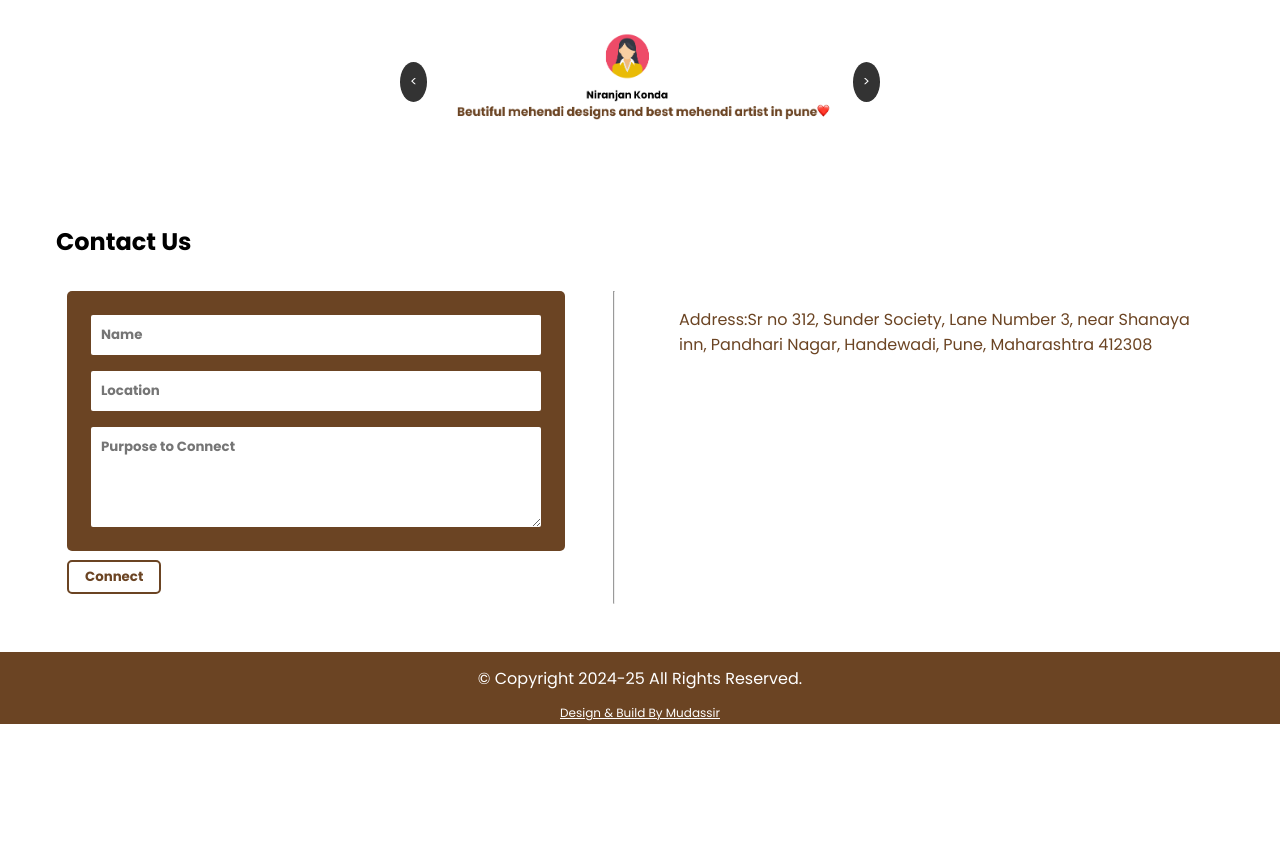
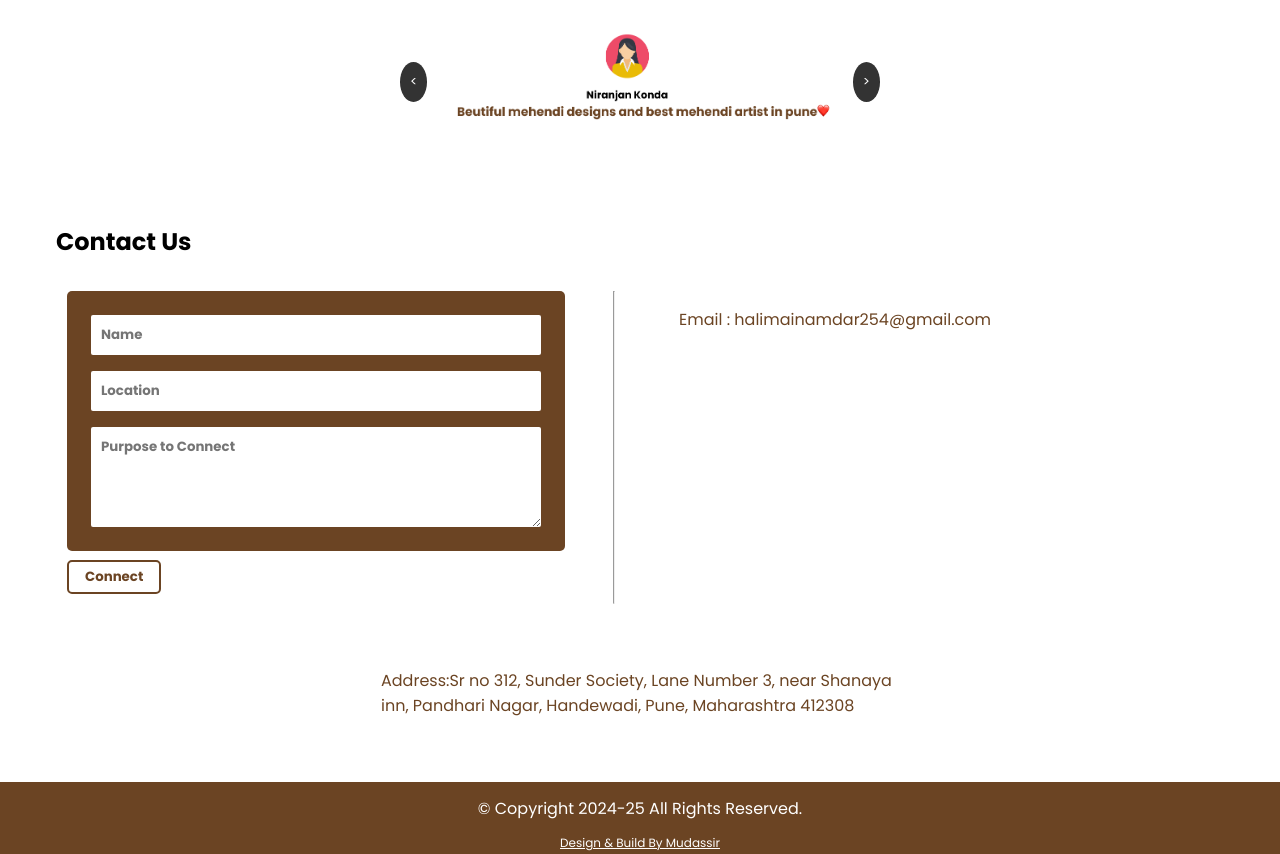
Before and after one commit to 3eingms/mehendi_website, a plain HTML site: page index.html in a window 1280 px wide. Shown: the part 2579-3433 px from the top of the page. Before the commit the page ends 3303 px from the top, so only its background shows below. Drawn offline with Linux system fonts and the light colour scheme; some packages are replaced by stand-ins of ours; a script that the page names is missing.

Commit message:
email added in contact us section

```diff
--- a/index.html
+++ b/index.html
@@ -179,6 +179,7 @@
                     <button>Connect</button>
                 </div>
                 <hr>
+                <p>Email : halimainamdar254@gmail.com</p>
                 <p>Address:Sr no 312, Sunder Society, Lane Number 3, near Shanaya inn, Pandhari Nagar, Handewadi, Pune, Maharashtra 412308</p>
 
             </div>
```
